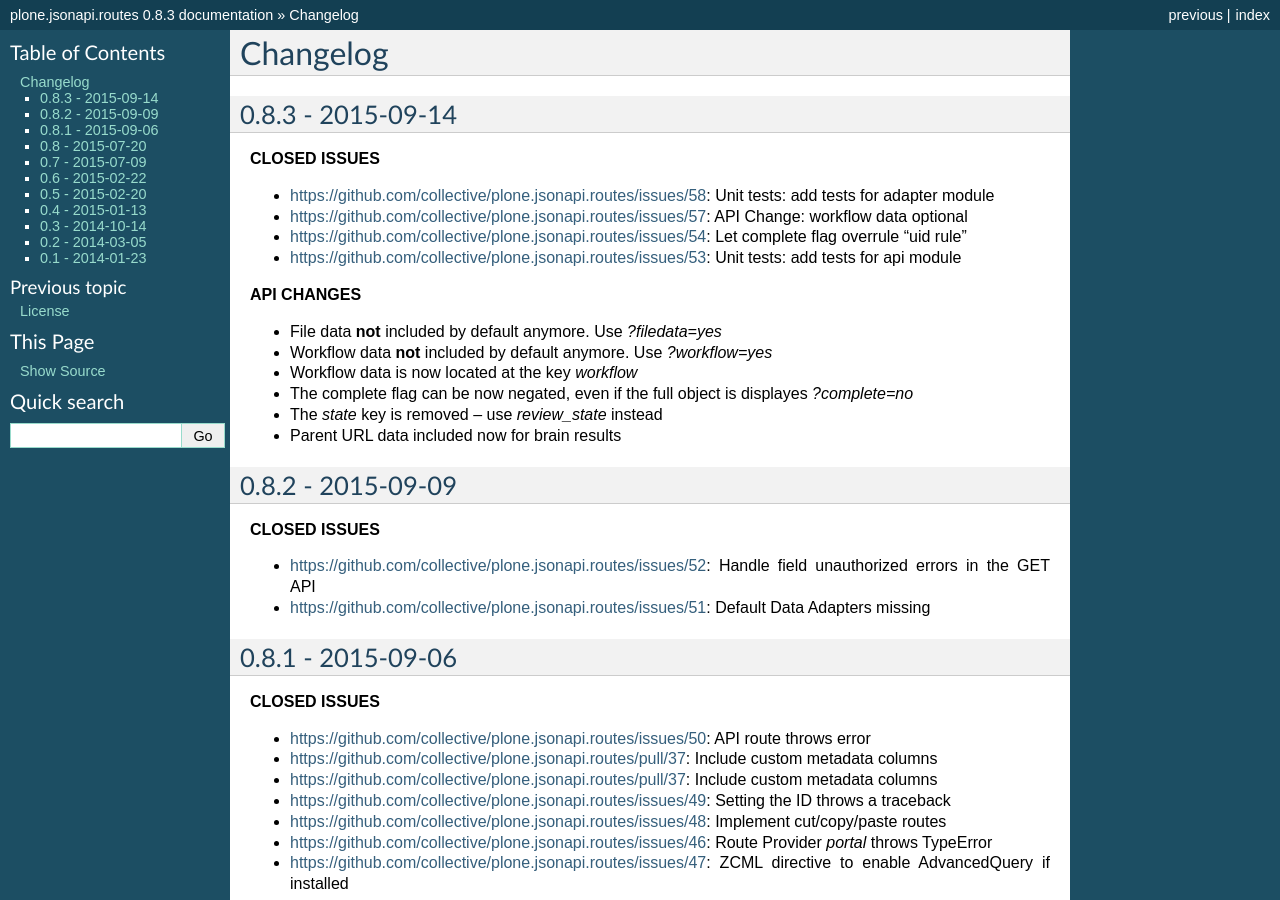
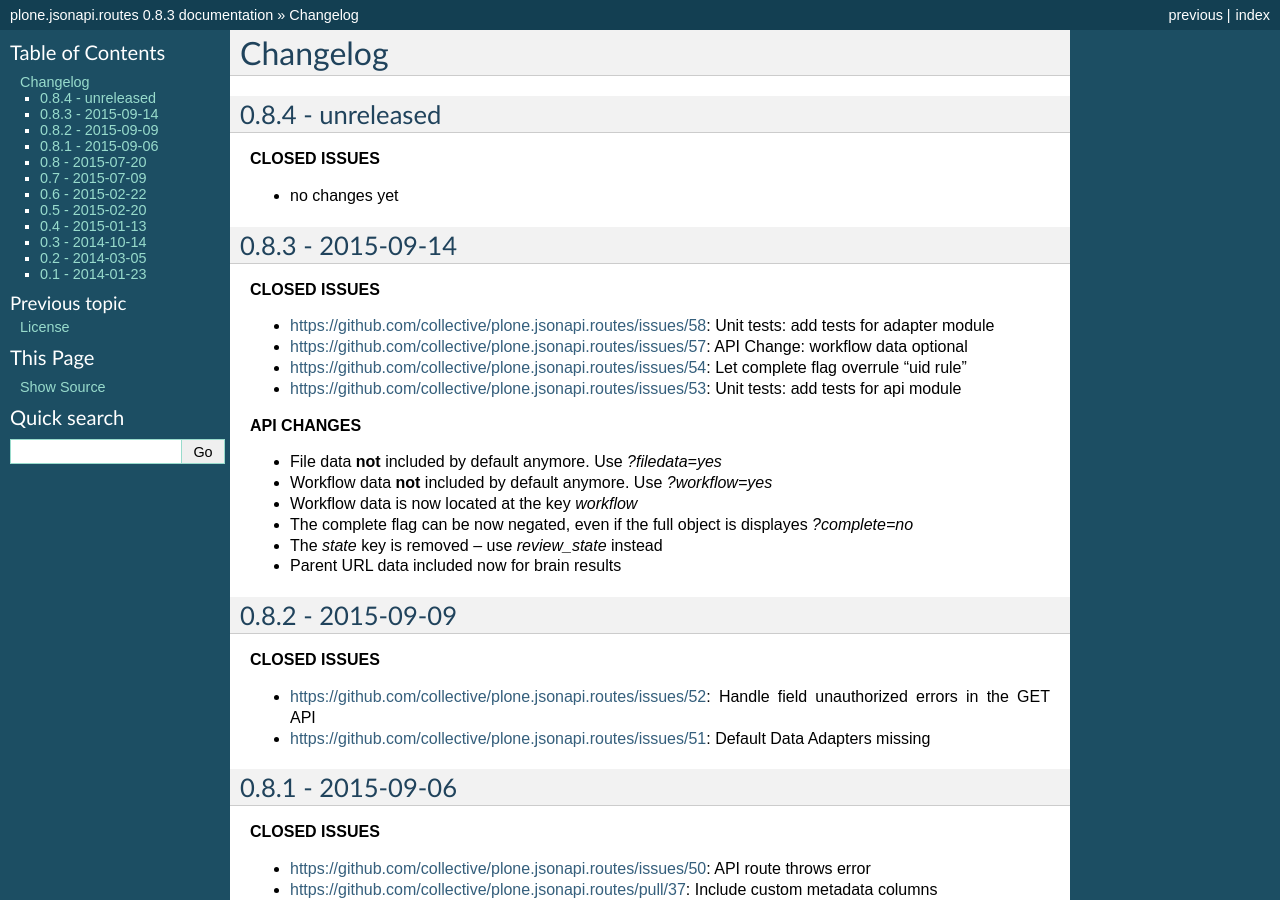
Before and after one commit to collective/plone.jsonapi.routes, a Sphinx documentation site: the page built from docs/HISTORY.rst, in a window 1280 px wide and 900 px high. Built offline with Sphinx 7.4.7, drawn with Linux system fonts in a browser that asks for light colours.

Commit message:
development branch is now 0.8.4

```diff
--- a/README.rst
+++ b/README.rst
@@ -2,7 +2,7 @@
 ====================
 
 :Author: Ramon Bartl
-:Version: 0.8.3
+:Version: 0.8.4
 
 
 .. contents:: Table of Contents
--- a/docs/HISTORY.rst
+++ b/docs/HISTORY.rst
@@ -2,6 +2,14 @@
 
 Changelog
 =========
+
+
+0.8.4 - unreleased
+------------------
+
+**CLOSED ISSUES**
+
+- no changes yet
 
 
 0.8.3 - 2015-09-14
--- a/setup.py
+++ b/setup.py
@@ -3,7 +3,7 @@
 import os
 from setuptools import setup, find_packages
 
-version = '0.8.3'
+version = '0.8.4'
 
 long_description = (
     open('README.rst').read()
--- a/src/plone/jsonapi/routes/version.py
+++ b/src/plone/jsonapi/routes/version.py
@@ -13,7 +13,7 @@
     return dist.version
 
 __version__ = version()
-__build__ = 460
+__build__ = 461
 __date__ = '2015-09-14'
 
 
```
Also changed, not shown: requirements.txt (+0 -10 lines).
